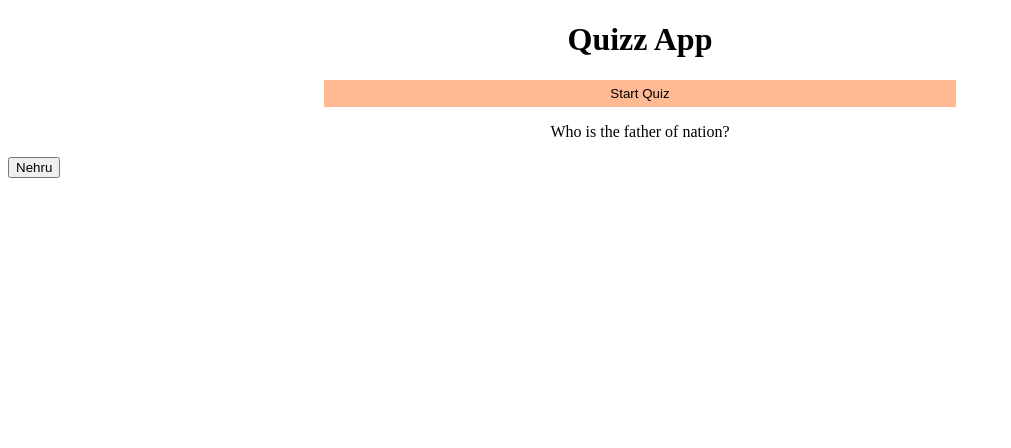
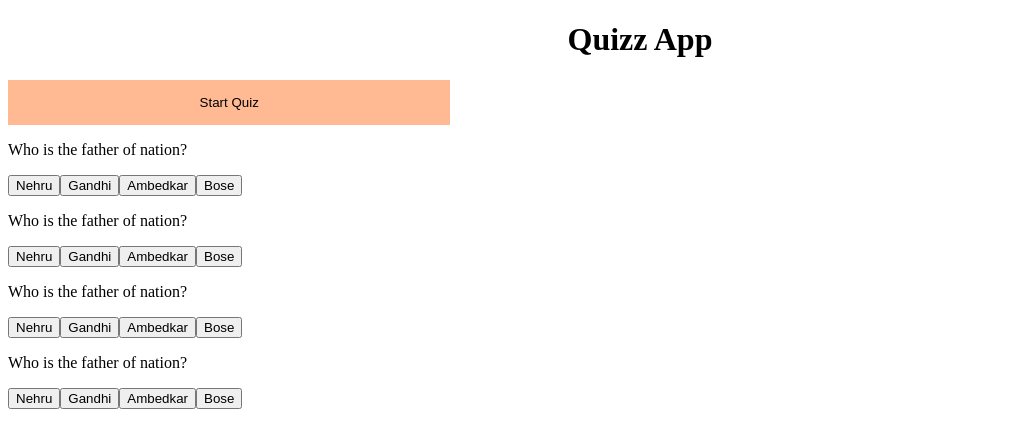
Before and after one commit to iamneo-production/ecffceaebceeacceebdafdfbedeaaeafdbbc, a React (Create React App) app in the folder reactapp/: page / in a window 1280 px wide. Shown: the top 448 px of the page, without its empty margins (0-1011 px from the left). Built offline with nearby package versions, Linux system fonts and the light colour scheme.

Commit message:
Backup Commit

```diff
--- a/reactapp/src/App.js
+++ b/reactapp/src/App.js
@@ -6,6 +6,26 @@ function App(){
         curpage: "strt",
         tot_cor_ans: 0,
         questions: [
+            {
+                Question: "Who is the father of nation?",
+                Options: ["Nehru","Gandhi","Ambedkar","Bose"],
+                correctAns: "4"
+            },
+            {
+                Question: "Who is the father of nation?",
+                Options: ["Nehru","Gandhi","Ambedkar","Bose"],
+                correctAns: "4"
+            },
+            {
+                Question: "Who is the father of nation?",
+                Options: ["Nehru","Gandhi","Ambedkar","Bose"],
+                correctAns: "4"
+            },
+            {
+                Question: "Who is the father of nation?",
+                Options: ["Nehru","Gandhi","Ambedkar","Bose"],
+                correctAns: "4"
+            },
             {
                 Question: "Who is the father of nation?",
                 Options: ["Nehru","Gandhi","Ambedkar","Bose"],
@@ -22,12 +42,15 @@ function App(){
         console.log("Here",qno,states.questions[qno].correctAns,op_no);
     }
     return (
-        <div style={{textAlign: "center"}}>
-            <h1>Quizz App</h1>
+        <div >
+            <h1 style={{textAlign: "center"}}>Quizz App</h1>
             {states.curpage==="strt" ?
-            <button style={{backgroundColor: "#FFBA93",border: "1px solid #FFBA93",padding: "5px",width: "50%"}} onClick={()=>setStates({...states,curpage: "quiz"})}>Start Quiz</button> : ""
+            <button style={{backgroundColor: "#FFBA93",border: "1px solid #FFBA93",padding: "5px",width: "35%",height: "45px"}} onClick={()=>setStates({...states,curpage: "quiz"})}>Start Quiz</button> : ""
             }
             <Banner question={states.questions[0].Question} tag="1" options={states.questions[0].Options}/>
+            <Banner question={states.questions[1].Question} tag="2" options={states.questions[1].Options}/>
+            <Banner question={states.questions[2].Question} tag="3" options={states.questions[2].Options}/>
+            <Banner question={states.questions[3].Question} tag="4" options={states.questions[3].Options}/>
             {/* <Button tag="1" choice="1" name="hlo" content="Start Quiz" isdisabled="" onclick={setAns}/> */}
         </div>
     )
--- a/reactapp/src/components/UI/Banner/Banner.js
+++ b/reactapp/src/components/UI/Banner/Banner.js
@@ -5,6 +5,9 @@ function Banner(props){
             <p>{props.question}</p>
             <div style={{display: "flex"}}>
             <Button tag={props.tag} choice="1" className="buttons" content={props.options[0]} isdisabled={props.disabled} onclick={props.setAns}/>
+            <Button tag={props.tag} choice="2" className="buttons" content={props.options[1]} isdisabled={props.disabled} onclick={props.setAns}/>
+            <Button tag={props.tag} choice="3" className="buttons" content={props.options[2]} isdisabled={props.disabled} onclick={props.setAns}/>
+            <Button tag={props.tag} choice="4" className="buttons" content={props.options[3]} isdisabled={props.disabled} onclick={props.setAns}/>
             </div>
         </div>
     )
```
